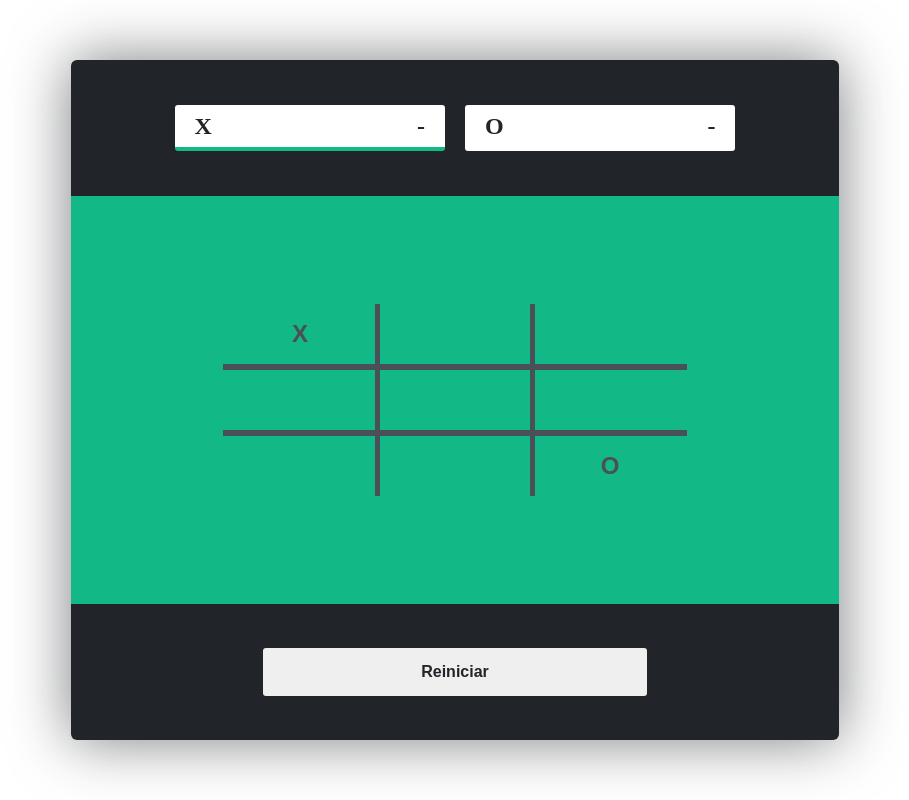
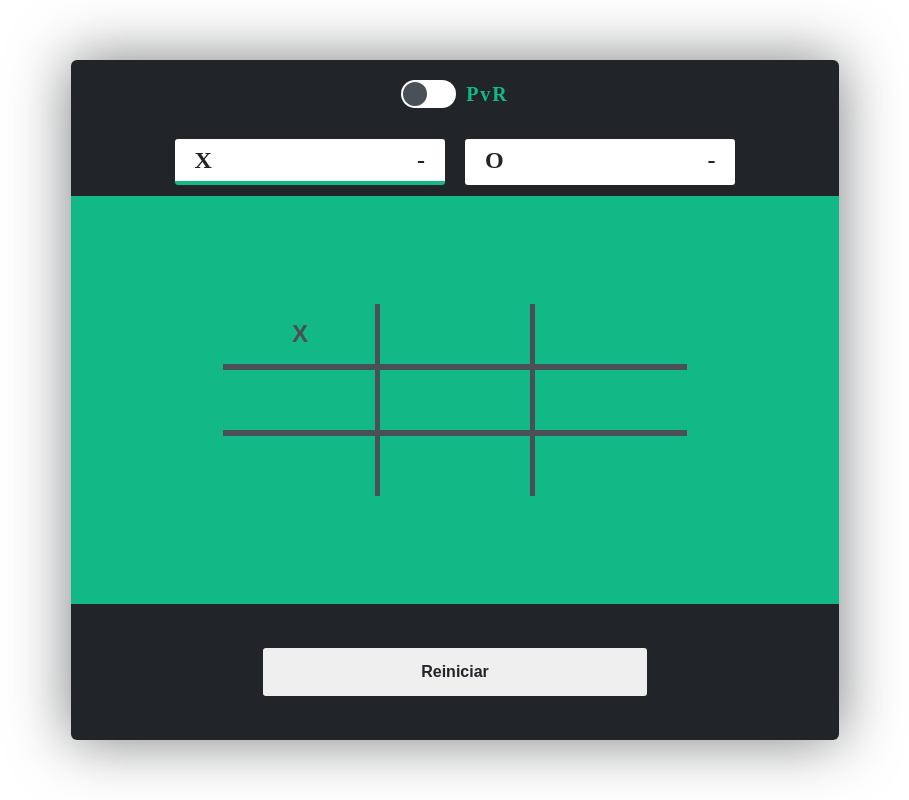
Before and after one commit to atejap05/Projeto01-Simple-Game, a plain HTML site: page index.html in a window 1280 px wide. Both pictures are taken after a click on the button 486 px from the left and 335 px from the top of the page. Shown: the whole page, without its empty margins (185-1094 px from the left). Drawn offline with Linux system fonts and the light colour scheme.

Commit message:
adiciona interface para PvR

```diff
--- a/index.html
+++ b/index.html
@@ -16,6 +16,11 @@
   <body>
     <main class="main-container">
       <div class="overlay hidden"><span></span></div>
+      <div class="mode">
+        <!-- <span>PvP</span> -->
+        <input type="checkbox" class="toggle" />
+        <span>PvR</span>
+      </div>
       <div class="display">
         <div class="player player1">
           <span>X</span>
--- a/index.js
+++ b/index.js
@@ -12,6 +12,8 @@ const cells = document.querySelectorAll(".cell");
 const btn = document.querySelector(".btn-restart");
 // Overlay
 const overlay = document.querySelector(".overlay");
+// Mode
+const pvrMode = document.querySelector(".toggle");
 
 const disableClickedCell = allCells => {
   allCells.forEach(cell => {
@@ -61,36 +63,30 @@ const switchMarkup = e => {
     .split("x")
     .map(idx => +idx);
 
-  console.log(tags);
   const tag = tags.shift();
-
   // fill up the matrix
   matrix[cellPosition[0]].splice(cellPosition[1], 1, tag);
   cell.innerText = tag === "x" ? "X" : "O";
 
-  const pvcMode = true;
-
-  //TODO: implementar timeout para o player randomico
-  //TODO: implementar a interface de opcoes de escolha entre pvp ou pvc
+  const pvrModeIsChecked = pvrMode.checked;
 
   const randomPlayer = new RandomPlayer(matrix);
   const randPosition = randomPlayer.getRandomPosition();
 
-  if (pvcMode && randPosition) {
+  if (pvrModeIsChecked && randPosition) {
     // fill up the matrix
 
-    //FIXME: player random tenta jogar apos nao terem mais positions randomPotition = []
-    //FIXME: aplicar disable para a celula marcada randomicamente. Ela esta aceitando clickes
+    matrix[randPosition[0]].splice(randPosition[1], 1, tags.shift());
+    player1.classList.toggle("bb-teal");
+    player2.classList.toggle("bb-teal");
 
-    matrix[randPosition[0]].splice(randPosition[1], 1, tags.shift());
-
-    console.table(matrix);
-
-    const randomCell = document.querySelector(
-      `.cell${randPosition[0]}x${randPosition[1]}`
-    );
-    randomCell.innerText = "O";
-    randomCell.disabled = true;
+    setTimeout(() => {
+      const randomCell = document.querySelector(
+        `.cell${randPosition[0]}x${randPosition[1]}`
+      );
+      randomCell.innerText = "O";
+      randomCell.disabled = true;
+    }, 500);
   }
 
   // disable clicked cell
--- a/src/css/styles.css
+++ b/src/css/styles.css
@@ -88,10 +88,68 @@ html {
   }
 }
 
+/* Mode */
+/*Toggle Specific styles*/
+
+.mode {
+  display: flex;
+  align-items: center;
+  gap: 1rem;
+  font-size: 2rem;
+  letter-spacing: 0.2rem;
+  font-weight: 600;
+  color: #12b886;
+  flex: 0 0 10%;
+}
+
+.toggle {
+  display: inline-block;
+  -webkit-appearance: none;
+  -moz-appearance: none;
+  appearance: none;
+  width: 5.5rem;
+  height: 2.8rem;
+  background-color: var(--color-white);
+  position: relative;
+  border-radius: 3rem;
+  box-shadow: none;
+  transition: all 0.2s ease-in-out;
+}
+
+.toggle::after {
+  content: "";
+  display: inline-block;
+  position: absolute;
+  width: 2.4rem;
+  height: 2.4rem;
+  top: 0.2rem;
+  left: 0.2rem;
+  background-color: var(--ligth-gray);
+  border-radius: 50%;
+  transition: all 0.2s ease-in-out;
+}
+
+.toggle:hover::after {
+  background-color: var(--dark-gray);
+}
+
+input[type="checkbox"]:checked.toggle {
+  box-shadow: inset 0 0 0 1.5rem var(--color-teal);
+}
+
+input[type="checkbox"]:checked + span {
+  transform: scale(1.15);
+}
+
+input[type="checkbox"]:checked.toggle:after {
+  left: 2.9rem;
+  background-color: var(--color-white);
+}
+
 /* DISPLAY */
 .display {
   width: 100%;
-  flex: 0 0 20%;
+  flex: 0 0 10%;
   color: var(--dark-gray);
   display: flex;
   align-items: center;
```
